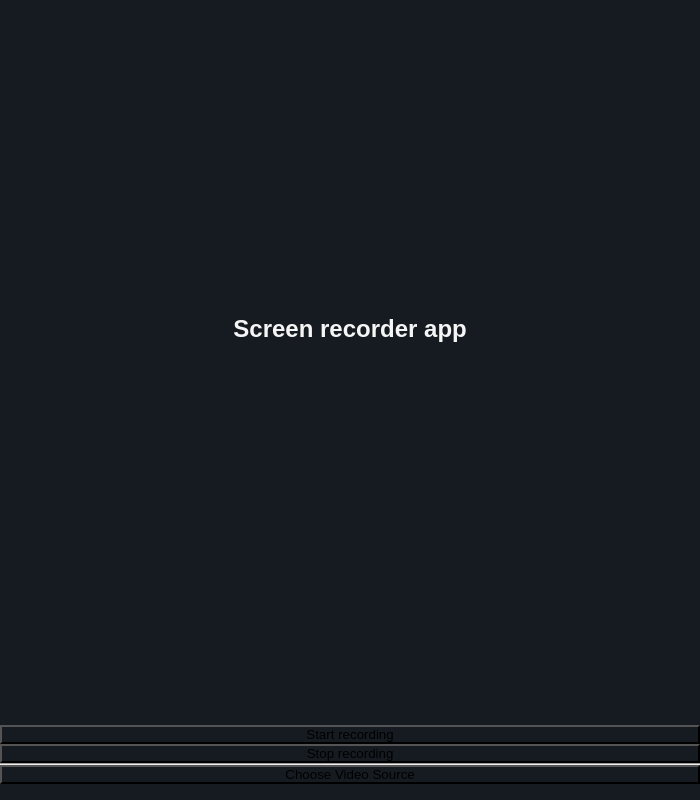
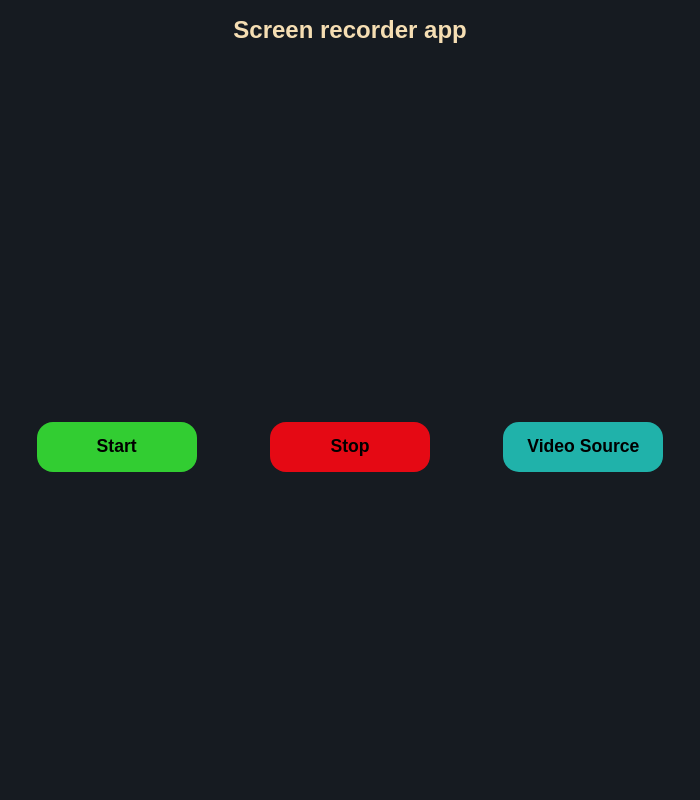
Before and after one commit to KonstantinosAng/screenRecorder, an Electron app: page screenRecorder/src/index.html in a window 700 px wide. Drawn offline with Linux system fonts and the light colour scheme.

Commit message:
:sparkles: full style

```diff
--- a/screenRecorder/src/index.css
+++ b/screenRecorder/src/index.css
@@ -1,17 +1,30 @@
 * {
   margin: 0;
   padding: 0;
-  height: 100%;
-  width: 100%;
-  align-items: center;
+}
+
+title {
+  display: none;
+}
+
+body {
   display: flex;
   justify-content: space-between;
   flex-direction: column;
   background-color: #161b21;
+  height: 100%;
+  width: 100%;
 }
 
-title {
-  display: none;
+.video__container {
+  margin: 0 .5rem;
+}
+
+video {
+  width: 100%;
+  box-shadow: teal;
+  box-sizing: border-box;
+  object-fit: contain;
 }
 
 .heading {
@@ -19,13 +32,66 @@ title {
   font-weight: bold;
   font-size: 1.5rem;
   font-family: Arial, Helvetica, sans-serif;
-  color: whitesmoke;
+  color: wheat;
   margin-bottom: 1rem;
+  margin-top: 1rem;
 }
 
 .buttons__container {
   display: flex;
-  justify-content: space-between;
-  margin: 1rem auto;
   flex: .8;
+  width: 100%;
+  justify-content: space-around;
 }
+
+.buttons__container > button {
+  cursor: pointer;
+  padding: .9rem 1rem;
+  width: 10rem;
+  margin: 1rem 1rem;
+  outline: none;
+  border: none;
+  border-radius: 1rem;
+  font-size: 1.1rem;
+  font-weight: bold;
+  text-align: center;
+}
+
+.stop_button {
+  background-color: #e50914;
+  color: black;
+}
+
+.stop_button:hover {
+  box-shadow: 0 0 10px 2px #e50914;
+}
+
+.list__button {
+  color: black;
+  background-color: lightseagreen;
+}
+
+.list__button:hover {
+  box-shadow: 0 0 10px lightseagreen;
+}
+
+.start_button {
+  background-color: limegreen;
+  color: black;
+}
+
+.start_button:hover {
+  box-shadow: 0 0 10px  limegreen;
+}
+
+@media only screen and (max-width: 400px) {
+  .buttons__container {
+    display: flex;
+    flex: 1;
+    flex-direction: column;
+    width: 100%;
+    justify-content: center;
+    align-items: center;
+    margin: 1rem 0;
+  }
+}
--- a/screenRecorder/src/index.html
+++ b/screenRecorder/src/index.html
@@ -4,20 +4,17 @@
     <meta charset="UTF-8">
     <title>Screen recorder</title>
     <link rel="stylesheet" href="index.css">
-    <script defer src="render.js"></script>
+    <script defer src="recorder.js"></script>
   </head>
   <body>
     <h1 class="heading"> Screen recorder app </h1>
-    <div class="container">
+    <div class="video__container">
       <video id="video__root" muted> </video>
     </div>
     <div class="buttons__container">
-      <button id="start__button"> Start recording </button>
-      <button id="stop__button"> Stop recording </button>
-      <hr />
-      <button id="video__select__button">
-        Choose Video Source
-      </button>
+      <button class="start_button" id="start__button"> Start </button>
+      <button class="stop_button" id="stop__button"> Stop </button>
+      <button class="list__button" id="video__select__button"> Video Source </button>
     </div>
   </body>
 </html>
--- a/screenRecorder/src/index.js
+++ b/screenRecorder/src/index.js
@@ -9,7 +9,7 @@ if (require('electron-squirrel-startup')) { // eslint-disable-line global-requir
 const createWindow = () => {
   // Create the browser window.
   const mainWindow = new BrowserWindow({
-    width: 800,
+    width: 700,
     height: 600,
     webPreferences: {
       nodeIntegration: true,
```
Also changed, not shown: README.md, screenRecorder/src/recorder.js (renamed from screenRecorder/src/render.js).
